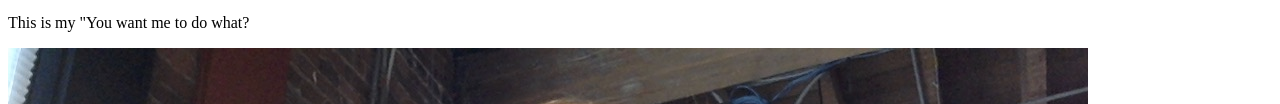
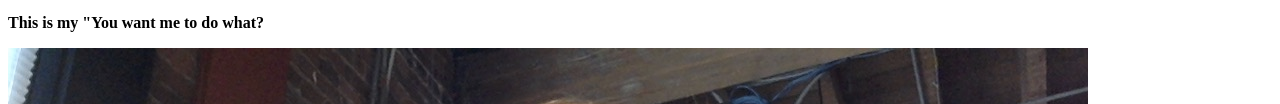
Before and after one commit to JoLaBounty12/Practice, a plain HTML site: page index.html in a window 1280 px wide. Shown: the part 522-626 px from the top of the page. Drawn offline with Linux system fonts and the light colour scheme.

Commit message:
Update index.html

```diff
--- a/index.html
+++ b/index.html
@@ -6,17 +6,22 @@
     <meta http-equiv="X-UA-Compatible" content="ie=edge">
     <title>Jo LaBounty's Page</title>
     <p>learning to code will require LOTS of practice for me!</p>
+
         <p>It is quite fun learning this.<p/>
+
     <p>I wish I had a photographic memory.</p>
+
        <p> The computer is not forgiving but does EXACTLY what I say...ugh...</p>
 </head>
+
 <body>
     <h1> Jo LaBounty's Page </h1>
     <p>
         <img src="https://i.pinimg.com/736x/6e/f0/bc/6ef0bc2a3298187807efa501cb05a375--computer-science-humor-computer-jokes.jpg"/>
         <a href= "https://i.pinimg.com/736x/6e/f0/bc/6ef0bc2a3298187807efa501cb05a375--computer-science-humor-computer-jokes.jpg">Pic </a>
 
-    <p>This is my "You want me to do what? </p>
+    <p> <b>This is my "You want me to do what? </b> </p>
+
     <img src="jo'spic.jpg" >
 </body>
 </html>
```
